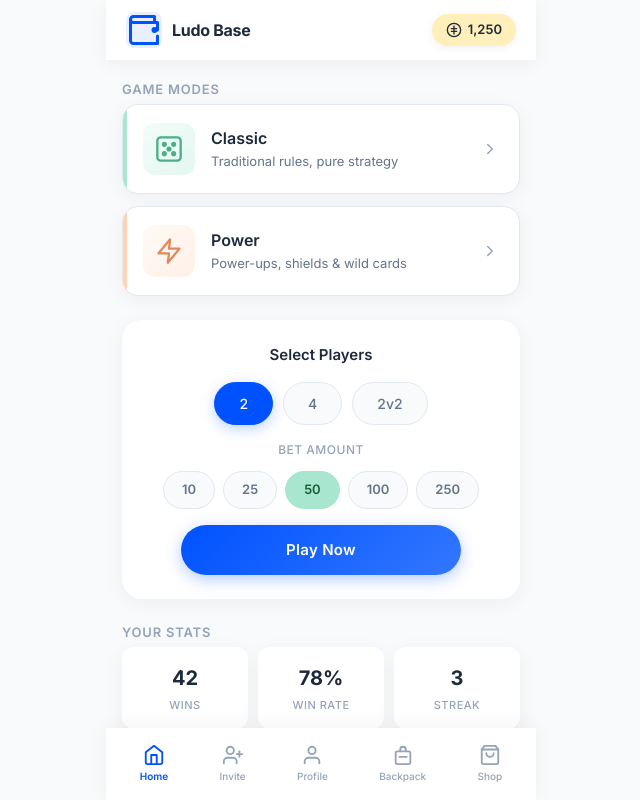
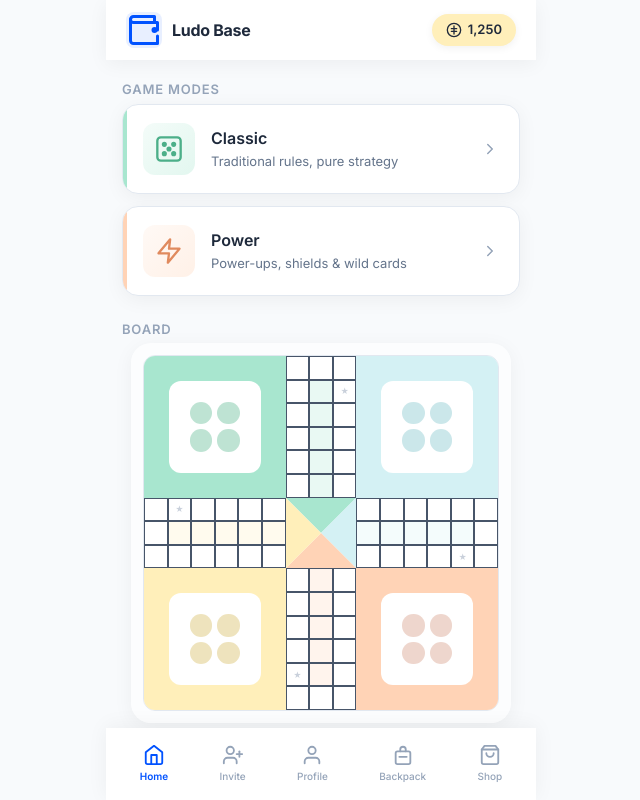
Before and after one commit to mrongSubho/ludo-base, a Next.js app: page / in a window 1280 px wide. Shown: the whole page, without its empty margins (319-959 px from the left). Built offline with nearby package versions, Linux system fonts and the light colour scheme.

Commit message:
feat: implement minimalist 15x15 pastel ludo board

```diff
--- /dev/null
+++ b/app/components/Board.tsx
@@ -0,0 +1,115 @@
+'use client';
+
+// ─── Minimalist 15×15 Pastel Ludo Board ──────────────────────────────────────
+// Grid layout:
+//   Rows 1-6  / Cols 1-6   → Home (Sage)     Rows 1-6  / Cols 10-15 → Home (Sky)
+//   Rows 10-15 / Cols 1-6  → Home (Amber)    Rows 10-15 / Cols 10-15 → Home (Rose)
+//   Cross paths (3-wide) connect the homes, center 3×3 is the finish zone.
+
+interface PathCell {
+    row: number;
+    col: number;
+    cls: string;
+}
+
+function buildPathCells(): PathCell[] {
+    const cells: PathCell[] = [];
+
+    for (let r = 1; r <= 15; r++) {
+        for (let c = 1; c <= 15; c++) {
+            const inVert = c >= 7 && c <= 9;
+            const inHoriz = r >= 7 && r <= 9;
+            const isHome =
+                (r <= 6 && c <= 6) ||
+                (r <= 6 && c >= 10) ||
+                (r >= 10 && c <= 6) ||
+                (r >= 10 && c >= 10);
+            const isCenter = inVert && inHoriz;
+
+            if ((inVert || inHoriz) && !isHome && !isCenter) {
+                let cls = 'board-cell';
+
+                // Finish lanes (5 cells each, leading into center)
+                if (c === 8 && r >= 2 && r <= 6) cls += ' lane-sage';
+                else if (r === 8 && c >= 10 && c <= 14) cls += ' lane-sky';
+                else if (c === 8 && r >= 10 && r <= 14) cls += ' lane-rose';
+                else if (r === 8 && c >= 2 && c <= 6) cls += ' lane-amber';
+
+                // Star / safe squares (entry points outside each home)
+                if ((r === 7 && c === 2) || (r === 2 && c === 9) ||
+                    (r === 9 && c === 14) || (r === 14 && c === 7)) {
+                    cls += ' star-cell';
+                }
+
+                cells.push({ row: r, col: c, cls });
+            }
+        }
+    }
+
+    return cells;
+}
+
+// Pre-build the path cells once (static data)
+const PATH_CELLS = buildPathCells();
+
+// ─── Home Block ──────────────────────────────────────────────────────────────
+
+function HomeBlock({
+    color,
+    gridRow,
+    gridCol,
+}: {
+    color: 'sage' | 'sky' | 'amber' | 'rose';
+    gridRow: string;
+    gridCol: string;
+}) {
+    return (
+        <div
+            className={`board-home ${color}`}
+            style={{ gridRow, gridColumn: gridCol }}
+        >
+            <div className="home-pad">
+                <span className="token-dot" />
+                <span className="token-dot" />
+                <span className="token-dot" />
+                <span className="token-dot" />
+            </div>
+        </div>
+    );
+}
+
+// ─── Main Board ──────────────────────────────────────────────────────────────
+
+export default function Board() {
+    return (
+        <div className="board-wrapper">
+            <div className="board-grid">
+                {/* ── Corner Homes (6×6 each) ── */}
+                <HomeBlock color="sage" gridRow="1 / 7" gridCol="1 / 7" />
+                <HomeBlock color="sky" gridRow="1 / 7" gridCol="10 / 16" />
+                <HomeBlock color="amber" gridRow="10 / 16" gridCol="1 / 7" />
+                <HomeBlock color="rose" gridRow="10 / 16" gridCol="10 / 16" />
+
+                {/* ── Cross-Path Cells (72 individual cells) ── */}
+                {PATH_CELLS.map(({ row, col, cls }) => (
+                    <div
+                        key={`${row}-${col}`}
+                        className={cls}
+                        style={{ gridRow: row, gridColumn: col }}
+                    />
+                ))}
+
+                {/* ── Center Finish Zone (3×3 with four color triangles) ── */}
+                <div
+                    className="finish-center"
+                    style={{ gridRow: '7 / 10', gridColumn: '7 / 10' }}
+                >
+                    <div className="tri tri-top" />
+                    <div className="tri tri-right" />
+                    <div className="tri tri-bottom" />
+                    <div className="tri tri-left" />
+                </div>
+            </div>
+        </div>
+    );
+}
--- a/app/globals.css
+++ b/app/globals.css
@@ -542,6 +542,167 @@ a {
   }
 }
 
+/* ─── Ludo Board ─── */
+.board-wrapper {
+  width: 100%;
+  max-width: 380px;
+  margin: 0 auto;
+  padding: 12px;
+  background: rgba(255, 255, 255, 0.6);
+  backdrop-filter: blur(16px);
+  -webkit-backdrop-filter: blur(16px);
+  border-radius: var(--radius-xl);
+  box-shadow: var(--shadow-card);
+}
+
+.board-grid {
+  display: grid;
+  grid-template-columns: repeat(15, 1fr);
+  grid-template-rows: repeat(15, 1fr);
+  aspect-ratio: 1;
+  width: 100%;
+  border-radius: var(--radius-md);
+  overflow: hidden;
+  border: 1px solid var(--color-ludo-border);
+  background: var(--color-ludo-card);
+}
+
+/* Home blocks */
+.board-home {
+  display: flex;
+  align-items: center;
+  justify-content: center;
+}
+
+.board-home.sage {
+  background: var(--color-ludo-sage);
+}
+
+.board-home.sky {
+  background: var(--color-ludo-sky);
+}
+
+.board-home.amber {
+  background: var(--color-ludo-amber);
+}
+
+.board-home.rose {
+  background: var(--color-ludo-rose);
+}
+
+.home-pad {
+  width: 65%;
+  aspect-ratio: 1;
+  background: var(--color-ludo-card);
+  border-radius: var(--radius-md);
+  display: grid;
+  grid-template-columns: 1fr 1fr;
+  padding: 15%;
+  gap: 10%;
+}
+
+.token-dot {
+  aspect-ratio: 1;
+  border-radius: 50%;
+  opacity: 0.4;
+}
+
+.sage .token-dot {
+  background: #5eb991;
+}
+
+.sky .token-dot {
+  background: #7dc4ca;
+}
+
+.amber .token-dot {
+  background: #d4b85a;
+}
+
+.rose .token-dot {
+  background: #d49a82;
+}
+
+/* Path cells */
+.board-cell {
+  background: var(--color-ludo-card);
+  border: 0.5px solid var(--color-ludo-slate);
+  transition: background 0.15s ease;
+}
+
+/* Finish lanes */
+.lane-sage {
+  background: color-mix(in srgb, var(--color-ludo-sage) 25%, white);
+}
+
+.lane-sky {
+  background: color-mix(in srgb, var(--color-ludo-sky) 25%, white);
+}
+
+.lane-rose {
+  background: color-mix(in srgb, var(--color-ludo-rose) 25%, white);
+}
+
+.lane-amber {
+  background: color-mix(in srgb, var(--color-ludo-amber) 25%, white);
+}
+
+/* Star / safe cells */
+.star-cell {
+  position: relative;
+}
+
+.star-cell::after {
+  content: '★';
+  position: absolute;
+  inset: 0;
+  display: flex;
+  align-items: center;
+  justify-content: center;
+  font-size: 0.5em;
+  color: var(--color-ludo-faint);
+  opacity: 0.5;
+}
+
+/* Center finish zone */
+.finish-center {
+  position: relative;
+  overflow: hidden;
+}
+
+.tri {
+  position: absolute;
+  inset: 0;
+}
+
+.tri-top {
+  background: var(--color-ludo-sage);
+  clip-path: polygon(0 0, 100% 0, 50% 50%);
+}
+
+.tri-right {
+  background: var(--color-ludo-sky);
+  clip-path: polygon(100% 0, 100% 100%, 50% 50%);
+}
+
+.tri-bottom {
+  background: var(--color-ludo-rose);
+  clip-path: polygon(0 100%, 100% 100%, 50% 50%);
+}
+
+.tri-left {
+  background: var(--color-ludo-amber);
+  clip-path: polygon(0 0, 0 100%, 50% 50%);
+}
+
+/* Board responsive adjustments */
+@media (max-width: 400px) {
+  .board-wrapper {
+    max-width: 100%;
+    padding: 8px;
+  }
+}
+
 /* ─── Entrance Animations ─── */
 @keyframes fadeUp {
   from {
--- a/app/page.tsx
+++ b/app/page.tsx
@@ -1,6 +1,7 @@
 'use client';
 
 import { useEffect, useState } from 'react';
+import Board from './components/Board';
 
 // ─── Inline SVG Icon Components ──────────────────────────────────────────────
 
@@ -155,6 +156,12 @@ export default function Page() {
           </div>
         </section>
 
+        {/* Board Preview */}
+        <section className="animate-in">
+          <p className="section-label">Board</p>
+          <Board />
+        </section>
+
         {/* Betting / Selection */}
         <section className="betting-section animate-in">
           <span className="betting-title">Select Players</span>
```
